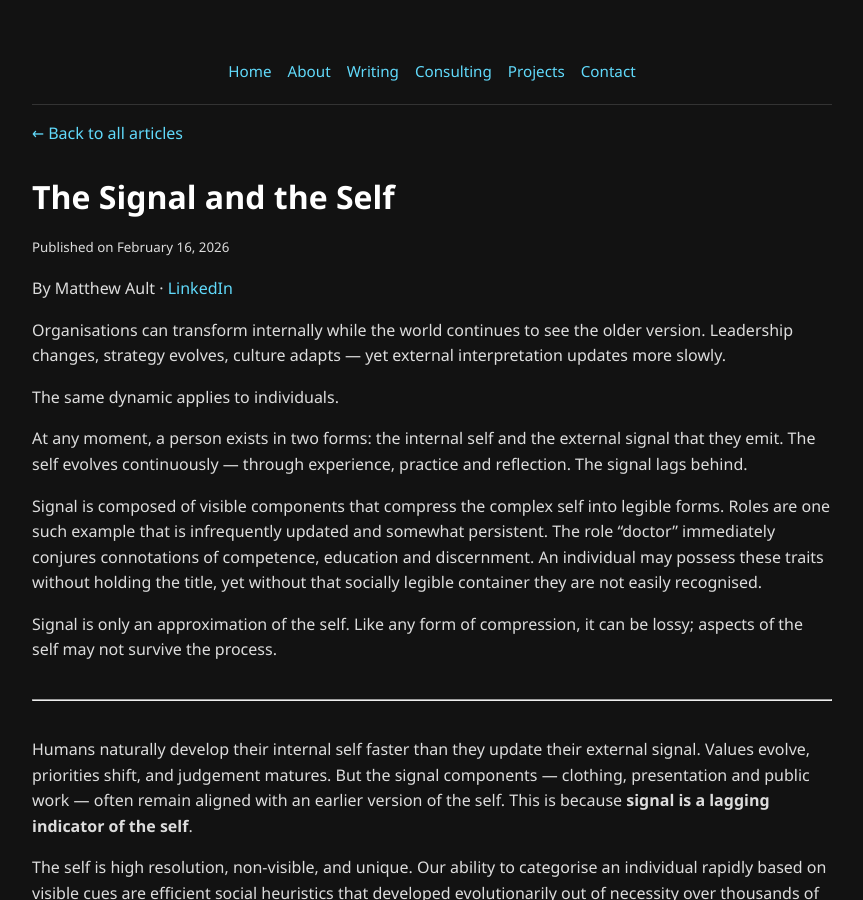
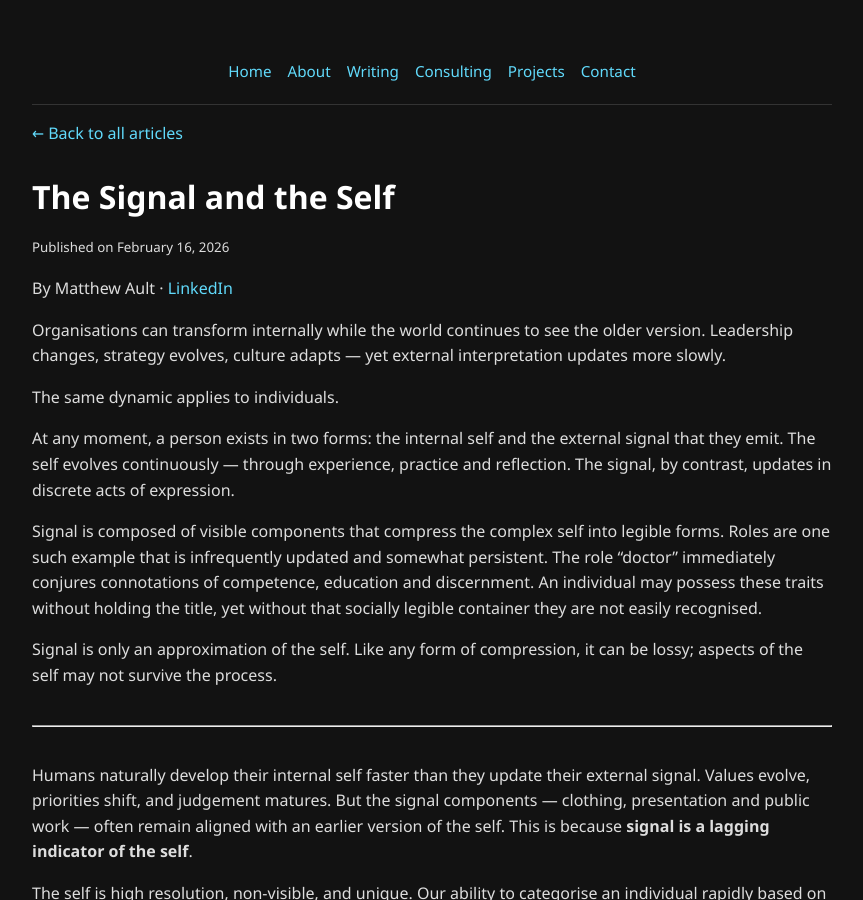
Before and after one commit to aultimus/foobarcat-homepage, a Jekyll site: the page built from _posts/2026-02-16-the-signal-and-the-self.md, in a window 1280 px wide and 900 px high. Shown: the whole window, without its empty margins (208-1071 px from the left). Built offline with Jekyll 4.4.1, drawn with Linux system fonts in a browser that asks for light colours; some of the changed text lies outside the part shown.

Commit message:
signal and self post: tighten and link to project page

```diff
--- a/_posts/2026-02-16-the-signal-and-the-self.md
+++ b/_posts/2026-02-16-the-signal-and-the-self.md
@@ -8,7 +8,7 @@ Organisations can transform internally while the world continues to see the olde
 
 The same dynamic applies to individuals.
 
-At any moment, a person exists in two forms: the internal self and the external signal that they emit. The self evolves continuously — through experience, practice and reflection. The signal lags behind.
+At any moment, a person exists in two forms: the internal self and the external signal that they emit. The self evolves continuously — through experience, practice and reflection. The signal, by contrast, updates in discrete acts of expression.
 
 Signal is composed of visible components that compress the complex self into legible forms. Roles are one such example that is infrequently updated and somewhat persistent. The role “doctor” immediately conjures connotations of competence, education and discernment. An individual may possess these traits without holding the title, yet without that socially legible container they are not easily recognised.
 
@@ -44,4 +44,4 @@ The signal lags the self. Whilst signal will always be imperfect, it need not be
 
 Few domains are as accessible or offer as high leverage signal engineering as dress. Viewed structurally then, clothing is not vanity. It is calibration.
 
-Sextant is an experiment in treating signal lag in style as an engineering problem.
+[Sextant](https://foobarcat.com/projects) is an experiment in treating signal lag in style as an engineering problem.
```
